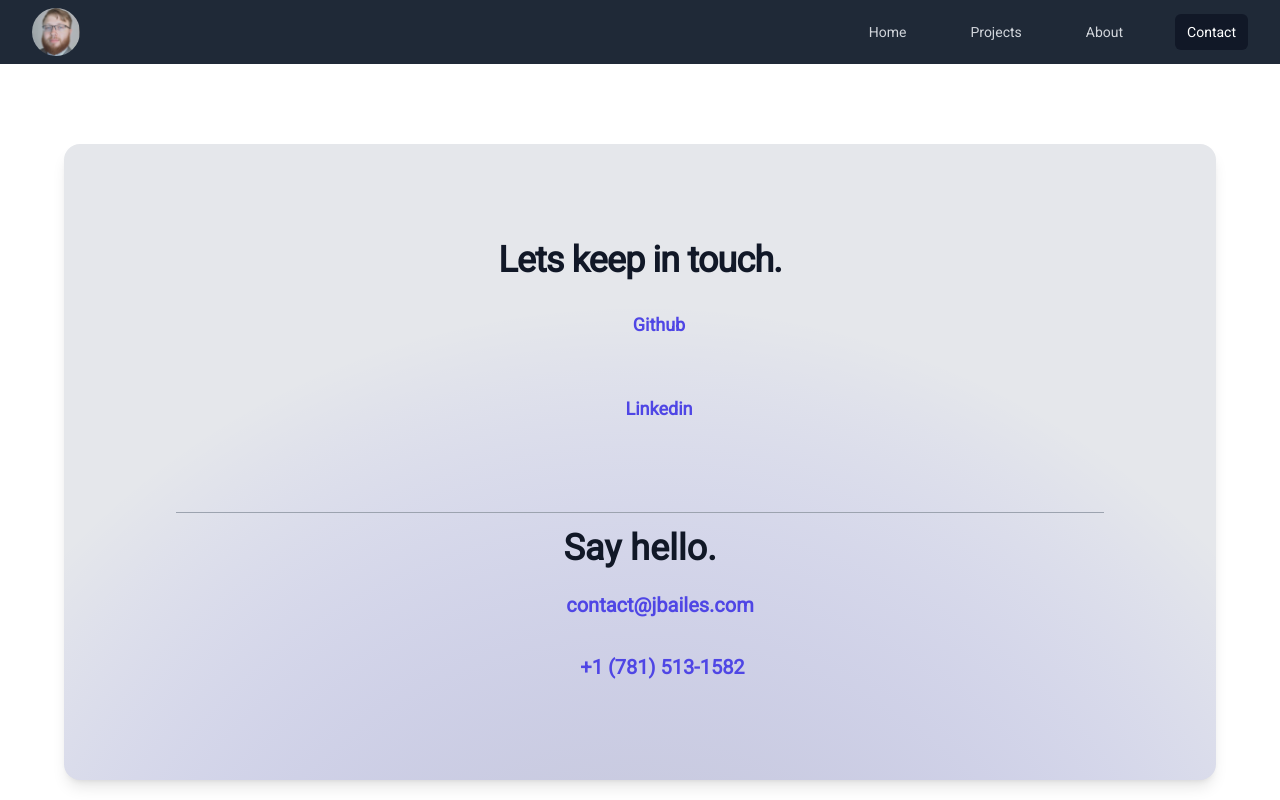
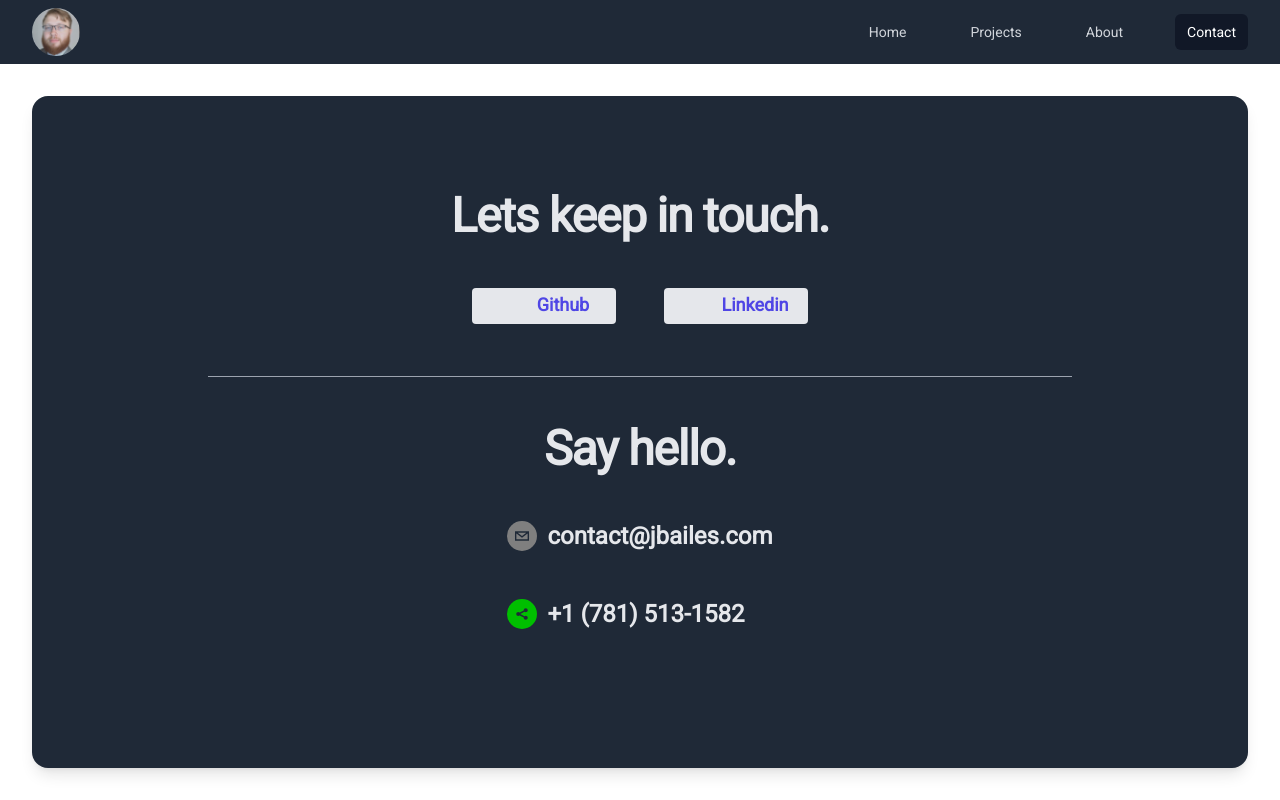
Before and after one commit to jbailes99/jbailes.com, a Next.js app: page /contact in a window 1280 px wide. Built offline with nearby package versions, Linux system fonts and the light colour scheme.

Commit message:
new update

```diff
--- /dev/null
+++ b/app/components/signature.tsx
@@ -0,0 +1,21 @@
+import '../styles.css' // Adjust the path according to your structure
+
+export default function LineSVG() {
+  return (
+    <svg
+      className='svg'
+      width='600'
+      height='230'
+      viewBox='0 0 687 289'
+      fill='none'
+      xmlns='http://www.w3.org/2000/svg'
+    >
+      <path
+        className='path'
+        d='M111.593 204.884C126.593 182.384 225.142 53.2315 221.093 24.8836C219.093 10.8834 221.093 -4.11672 160.593 9.38343C141.593 20.8832 71.5929 59.3834 28.5929 118.383C-14.4071 177.383 -0.407066 250.883 49.5929 209.72C35.5929 220.485 -20.4071 244.883 15.1165 141.383C20.6166 133.383 1.09293 133.383 142.593 17.8834C182.593 2.38342 243.093 -18.6165 212.593 57.8835C182.093 134.383 30.2858 294.361 9.09293 285.883C-3.40707 280.883 4.09291 279.883 25.5929 255.883C41.0929 243.883 113.593 200.883 119.593 202.883C125.593 204.884 140.593 205.883 154.093 184.383C160.593 195.383 152.593 204.883 184.593 184.383C189.093 196.383 185.593 202.383 204.093 190.383C206.893 197.183 214.593 193.217 218.093 190.383C222.26 188.883 230.293 189.283 229.093 202.883C245.593 208.883 290.593 169.383 341.593 42.8835C349.593 36.8835 379.593 28.3835 329.593 77.8835C324.793 88.2835 325.593 88.5501 326.593 87.3835C355.093 77.5501 417.793 68.7835 440.593 112.383C469.093 166.883 452.593 229.883 391.093 259.883C271.593 304.883 162.593 65.8835 326.593 46.3835C160.593 69.8835 270.593 316.383 406.593 253.383C434.82 224.383 449.093 208.383 454.593 183.883C463.393 178.283 473.26 168.883 477.093 164.883C476.093 174.217 477.493 189.683 491.093 176.883C508.093 160.883 512.593 187.383 533.093 180.883C553.593 174.383 679.593 199.883 684.593 191.883'
+        stroke='black'
+        strokeWidth='5'
+      />
+    </svg>
+  )
+}
--- a/app/contact/page.tsx
+++ b/app/contact/page.tsx
@@ -9,19 +9,16 @@ import 'react-social-icons/whatsapp'
 export default function Contact() {
   return (
     <div className='flex-1  justify-center p-8 overflow-auto'>
-      <div className='bg-white py-12 sm:py-12'>
-        <div className='mx-auto max-w-7xl sm:px-6 lg:px-8'>
-          <div className='relative isolate overflow-hidden bg-gray-200 px-6 py-24 shadow-lg rounded-2xl sm:px-24 xl:py-24'>
-            <h2 className='mx-auto text-gray-900 max-w-2xl text-center text-3xl font-bold tracking-tight  sm:text-4xl'>
+      <div className='relative h-full isolate overflow-hidden bg-gray-800 px-8 py-24 shadow-lg rounded-2xl '>
+        <div>
+          <h2 className='mx-auto text-gray-200 max-w-2xl text-center text-3xl font-bold tracking-tight  sm:text-5xl'>
             Lets keep in touch.
           </h2>
-            <div className='text-center'>
-              <div className='rounded-2xl p-5'>
-                <h3 className='text-base font-semibold leading-7 text-gray-900'></h3>
-                <dl className='mt-3 space-y-1 text-lg leading-6 text-gray-600'>
-                  <div>
+          <div className='grid grid-cols-2 gap-0 w-96 mx-auto mt-12'>
+            <div className='rounded-2xl'>
+              <dl className='text-lg leading-6 text-gray-600'>
                 <dt className='sr-only'>Email</dt>
-                    <dd>
+                <dd className='bg-gray-200 p-1 w-3/4 text-center rounded mx-auto'>
                   <SocialIcon
                     url='www.github.com'
                     href='https://github.com/jbailes99'
@@ -41,7 +38,6 @@ export default function Contact() {
                     Github
                   </a>
                 </dd>
-                  </div>
                 <div className='mt-1'>
                   {/* <dt className='sr-only'>Phone number</dt>
                     <dd>+1 (555) 905-2345</dd> hiiiiiiii ur really coding tho*/}
@@ -49,12 +45,11 @@ export default function Contact() {
               </dl>
             </div>
 
-              <div className='rounded-2xl p-5 mt-0'>
+            <div className='rounded-2xl  '>
               <h3 className='text-base font-semibold leading-7 text-gray-900'></h3>
-                <dl className='mt-3 space-y-1 text-lg leading-6 text-gray-600'>
-                  <div>
+              <dl className=' text-lg leading-6 text-gray-600'>
                 <dt className='sr-only'>Email</dt>
-                    <dd>
+                <dd className='bg-gray-200 p-1 w-3/4 text-center rounded mx-auto'>
                   <SocialIcon
                     url='www.linkedin.com'
                     href='https://www.linkedin.com/in/jbailes01/'
@@ -73,34 +68,33 @@ export default function Contact() {
                     Linkedin
                   </a>
                 </dd>
-                  </div>
                 <div className='mt-1'>
                   {/* <dt className='sr-only'>Phone number</dt>
                     <dd>+1 (555) 905-4567</dd> */}
                 </div>
               </dl>
             </div>
-
+          </div>
+        </div>
         <div className='relative'>
           <div
-                  className='absolute inset-4 mt-12 flex items-center'
+            className='inset-0 mt-12 w-3/4 mx-auto flex items-center'
             aria-hidden='true'
           >
             <div className='w-full border-t border-gray-400' />
           </div>
         </div>
-
-              <div className='rounded-2xl p-0 mt-0'>
-                <h3 className='text-3xl mt-20 font-semibold leading-7 text-gray-900 sm:text-4xl'>
+        <div className='mt-12 flex flex-col items-center'>
+          {' '}
+          <h2 className='mx-auto text-gray-200 max-w-2xl text-center text-3xl font-bold tracking-tight  sm:text-5xl'>
             Say hello.
-                </h3>
-                <dl className='mt-6 space-y-8 text-xl leading-6 text-gray-900'>
-                  <div>
+          </h2>
+          <dl className='mt-12 space-y-12  text-2xl leading-6 text-gray-900'>
+            <div className=''>
               <dt className='sr-only'></dt>
-                    <dd>
+              <dd className='flex items-center'>
                 <SocialIcon
-                        url='www.email.com'
-                        href='https://github.com/jbailes99'
+                  url='mailto:contact@jbailes.com'
                   target='_blank'
                   style={{
                     width: '30px',
@@ -109,7 +103,7 @@ export default function Contact() {
                   }}
                 />
                 <a
-                        className='font-semibold text-indigo-600'
+                  className='font-semibold text-gray-200'
                   href='mailto:contact@jbailes.com'
                 >
                   contact@jbailes.com
@@ -118,50 +112,20 @@ export default function Contact() {
             </div>
             <div className='mt-1'>
               <dt className='sr-only'>Phone number</dt>
-                    <dd className=' text-indigo-600 font-semibold'>
+              <dd className='font-semibold text-gray-200 flex items-center'>
                 <SocialIcon
-                        url='www.whatsapp.com'
-                        href='https://github.com/jbailes99'
+                  url='https://wa.me/17815131582'
                   target='_blank'
                   style={{
                     width: '30px',
                     height: '30px',
                     marginRight: '10px',
                   }}
-                      />{' '}
+                />
                 +1 (781) 513-1582
               </dd>
             </div>
           </dl>
-              </div>
-            </div>
-            <svg
-              viewBox='0 0 1024 1024'
-              className='absolute left-1/2 top-1/4 -z-10 h-[100rem] w-[100rem] -translate-x-1/2'
-              aria-hidden='true'
-            >
-              <circle
-                cx={512}
-                cy={512}
-                r={512}
-                fill='url(#759c1415-0410-454c-8f7c-9a820de03641)'
-                fillOpacity='0.3'
-              />
-              <defs>
-                <radialGradient
-                  id='759c1415-0410-454c-8f7c-9a820de03641'
-                  cx={0}
-                  cy={0}
-                  r={1}
-                  gradientUnits='userSpaceOnUse'
-                  gradientTransform='translate(512 512) rotate(90) scale(512)'
-                >
-                  <stop stopColor='grey' />
-                  <stop offset={1} stopColor='blue' stopOpacity={0} />
-                </radialGradient>
-              </defs>
-            </svg>
-          </div>
         </div>
       </div>
     </div>
--- a/app/layout.tsx
+++ b/app/layout.tsx
@@ -3,7 +3,7 @@ import './globals.css'
 import type { Metadata } from 'next'
 import { Inter, Roboto } from 'next/font/google'
 import React, { ReactNode } from 'react'
-import Navbar from '@/components/navbar'
+import Navbar from './components/navbar'
 
 const inter = Inter({ subsets: ['latin'] })
 
--- a/app/styles.css
+++ b/app/styles.css
@@ -12,4 +12,34 @@
     .rounded-3xl {
       border-radius: 0; /* Remove border-radius for images on small screens */
     }
+
+
   }
+
+
+/* styles.css */
+
+/* Default size for larger screens */
+.svg {
+  max-width: 600px; /* You can set a max width for larger screens */
+}
+
+/* Responsive styles for small screens */
+@media (max-width: 640px) { /* Adjust the breakpoint as necessary */
+  .svg {
+    max-width: 100%; /* Make it full width on small screens */
+    height: auto; /* Maintain aspect ratio */
+  }
+}
+
+  .path {
+    stroke-dasharray: 3417.884521484375px;
+    stroke-dashoffset: 3417.884521484375px;
+    animation: LineAnimation 4s ease forwards; /* Corrected here */
+  }
+
+  @keyframes LineAnimation {
+    to {
+      stroke-dashoffset: 0px;
+    }
+  }
--- a/next.config.js
+++ b/next.config.js
@@ -1,6 +1,6 @@
 /** @type {import('next').NextConfig} */
 const nextConfig = {
-  // output: 'export',
+  output: 'export',
 }
 
 module.exports = nextConfig
```
Also changed, not shown: app/page.tsx (+26 -8 lines), app/components/navbar.tsx (renamed from components/navbar.tsx), public/signature.svg (added), public/signature1.svg (added). Lines whose indentation alone changed are shown as unchanged.
